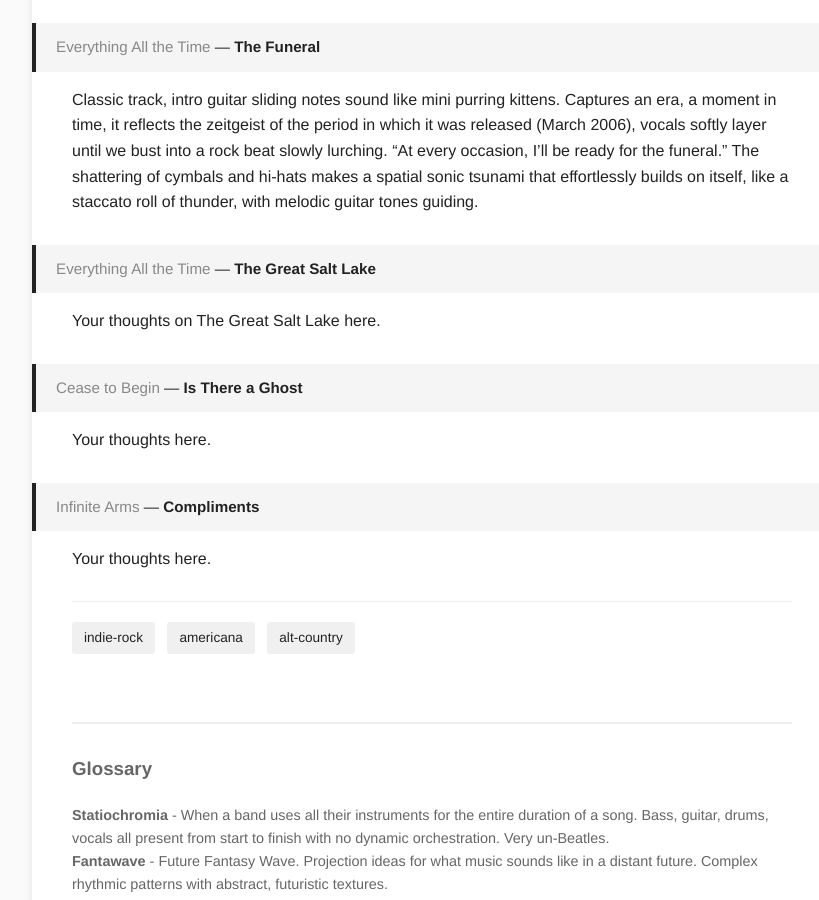
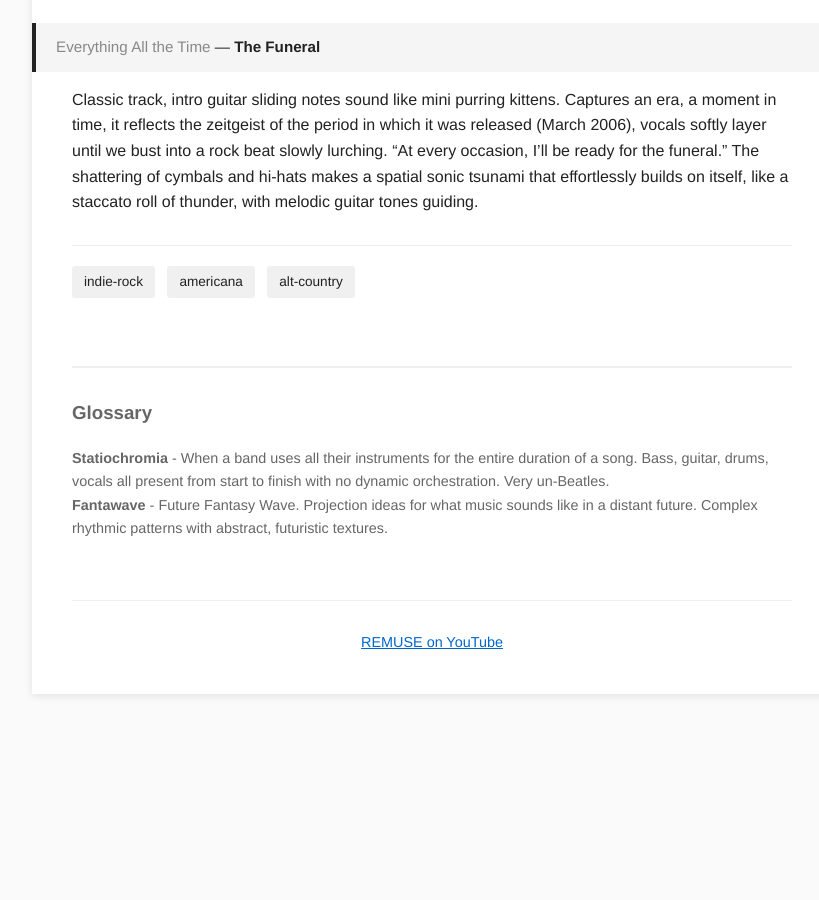
Before and after one commit to sova/remuse-encyclopedia, a Jekyll site: the page built from _bands/band-of-horses.md, in a window 1280 px wide and 900 px high, scrolled down 915 px. Shown: the whole window, without its empty margins (208-1027 px from the left). Built offline with Jekyll 4.4.1, drawn with Linux system fonts in a browser that asks for light colours; after the commit the page ends 1629 px from its top, so only the background shows below that.

Commit message:
Update band-of-horses.md

```diff
--- a/_bands/band-of-horses.md
+++ b/_bands/band-of-horses.md
@@ -27,21 +27,3 @@ Formed from the ashes of Carissa's Wierd. "The Funeral" became ubiquitous in mid
 </div>
 
 Classic track, intro guitar sliding notes sound like mini purring kittens.  Captures an era, a moment in time, it reflects the zeitgeist of the period in which it was released (March 2006), vocals softly layer until we bust into a rock beat slowly lurching.  "At every occasion, I'll be ready for the funeral."  The shattering of cymbals and hi-hats makes a spatial sonic tsunami that effortlessly builds on itself, like a staccato roll of thunder, with melodic guitar tones guiding.
-
-<div class="song-header">
-  <span class="album">Everything All the Time</span> — <span class="song">The Great Salt Lake</span>
-</div>
-
-Your thoughts on The Great Salt Lake here.
-
-<div class="song-header">
-  <span class="album">Cease to Begin</span> — <span class="song">Is There a Ghost</span>
-</div>
-
-Your thoughts here.
-
-<div class="song-header">
-  <span class="album">Infinite Arms</span> — <span class="song">Compliments</span>
-</div>
-
-Your thoughts here.
```
